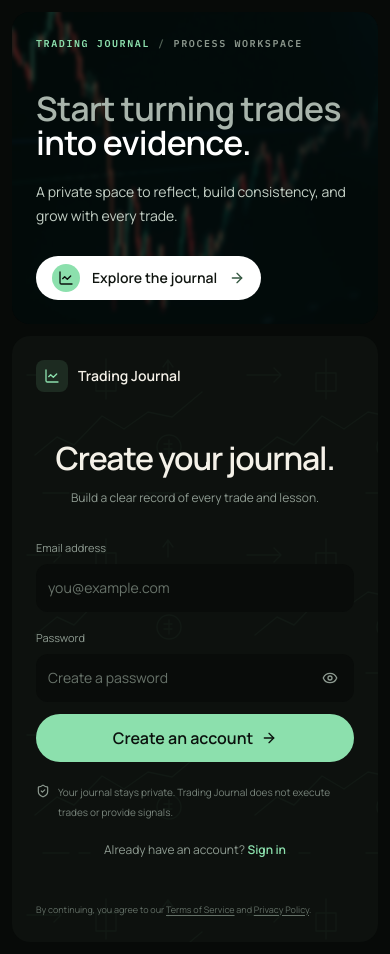
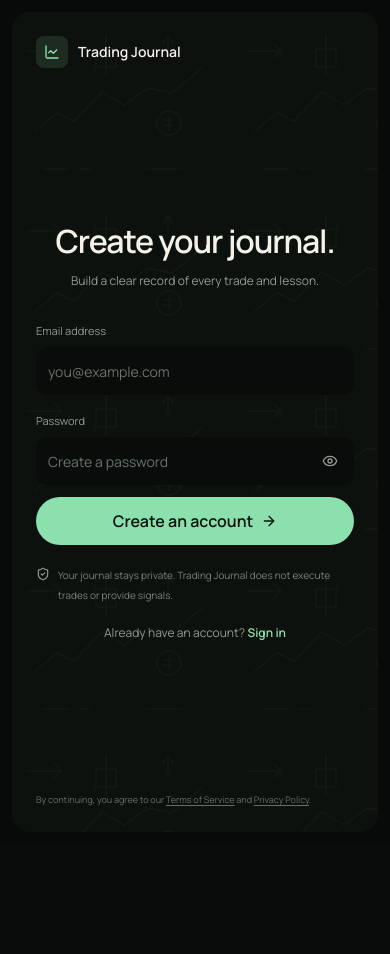
Before and after one commit to heisdante/trading-journal, a Next.js app: page /signup in a window 390 px wide. After the commit the page ends 844 px from the top, so only its background shows below. Built offline with nearby package versions, Linux system fonts and the light colour scheme.

Commit message:
Hide signup artwork on mobile

```diff
--- a/components/signup-form.tsx
+++ b/components/signup-form.tsx
@@ -49,7 +49,7 @@ export function SignupForm({ error, message }: SignupFormProps) {
   return (
     <main className="login-screen auth-shell grid min-h-screen gap-3 p-3 xl:h-dvh xl:min-h-0 xl:grid-cols-[minmax(0,1fr)_minmax(400px,31%)] xl:grid-rows-[minmax(0,1fr)]">
       <AuthMotion />
-      <section className="login-art-panel relative flex min-h-[310px] flex-col overflow-hidden rounded-[18px] p-6 sm:min-h-[370px] sm:p-10 xl:min-h-0 xl:p-10 2xl:p-14" data-auth-reveal>
+      <section className="login-art-panel relative hidden min-h-[310px] flex-col overflow-hidden rounded-[18px] p-6 sm:min-h-[370px] sm:p-10 md:flex xl:min-h-0 xl:p-10 2xl:p-14" data-auth-reveal>
         <div className="login-art-eyebrow relative z-10 flex items-center gap-2 font-mono text-[10px] font-semibold uppercase tracking-[.16em] text-[#8ce0ad]">
           <span>Trading journal</span><span className="text-[#546458]">/</span><span className="text-[#89958b]">Process workspace</span>
         </div>
```
